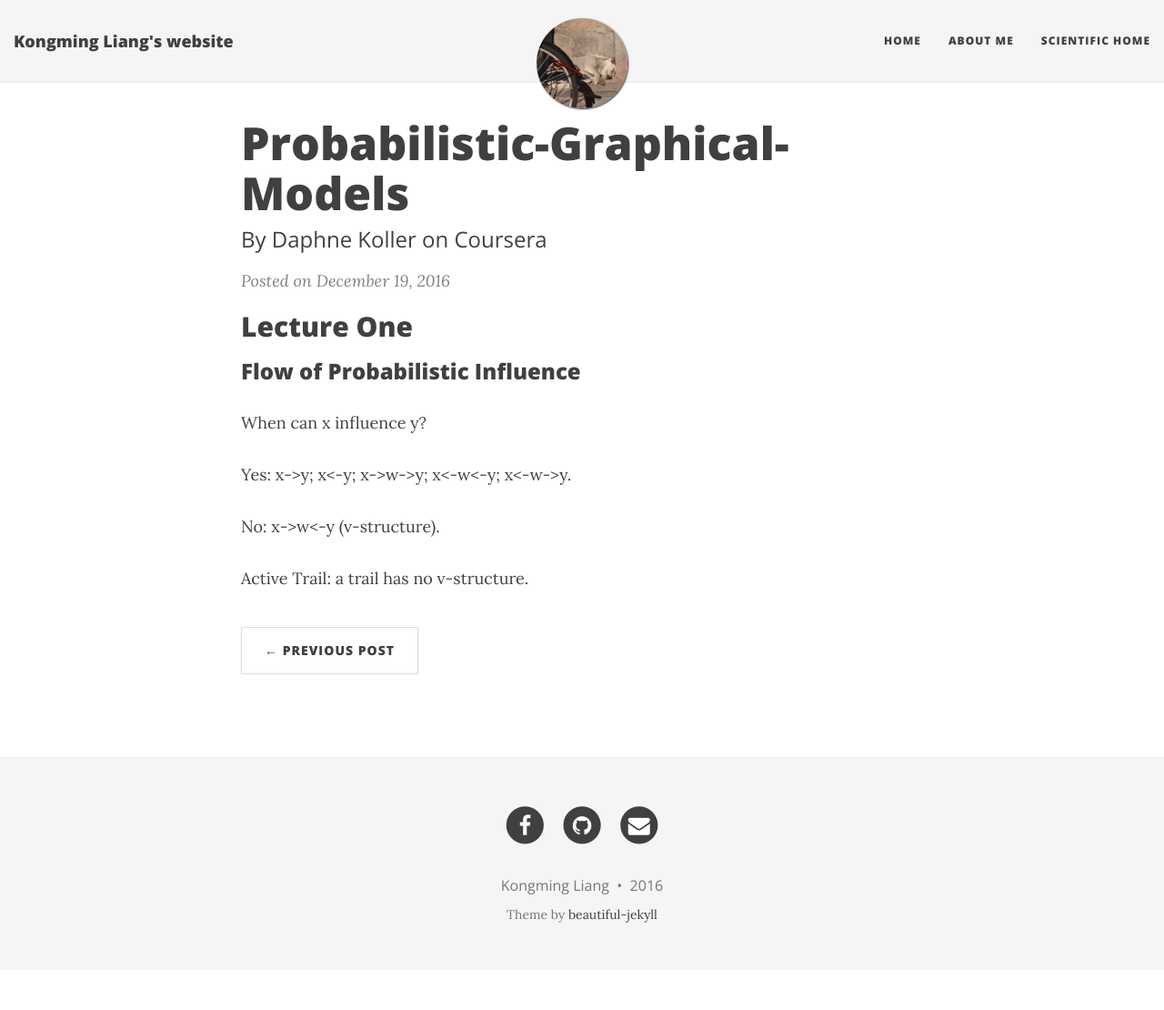
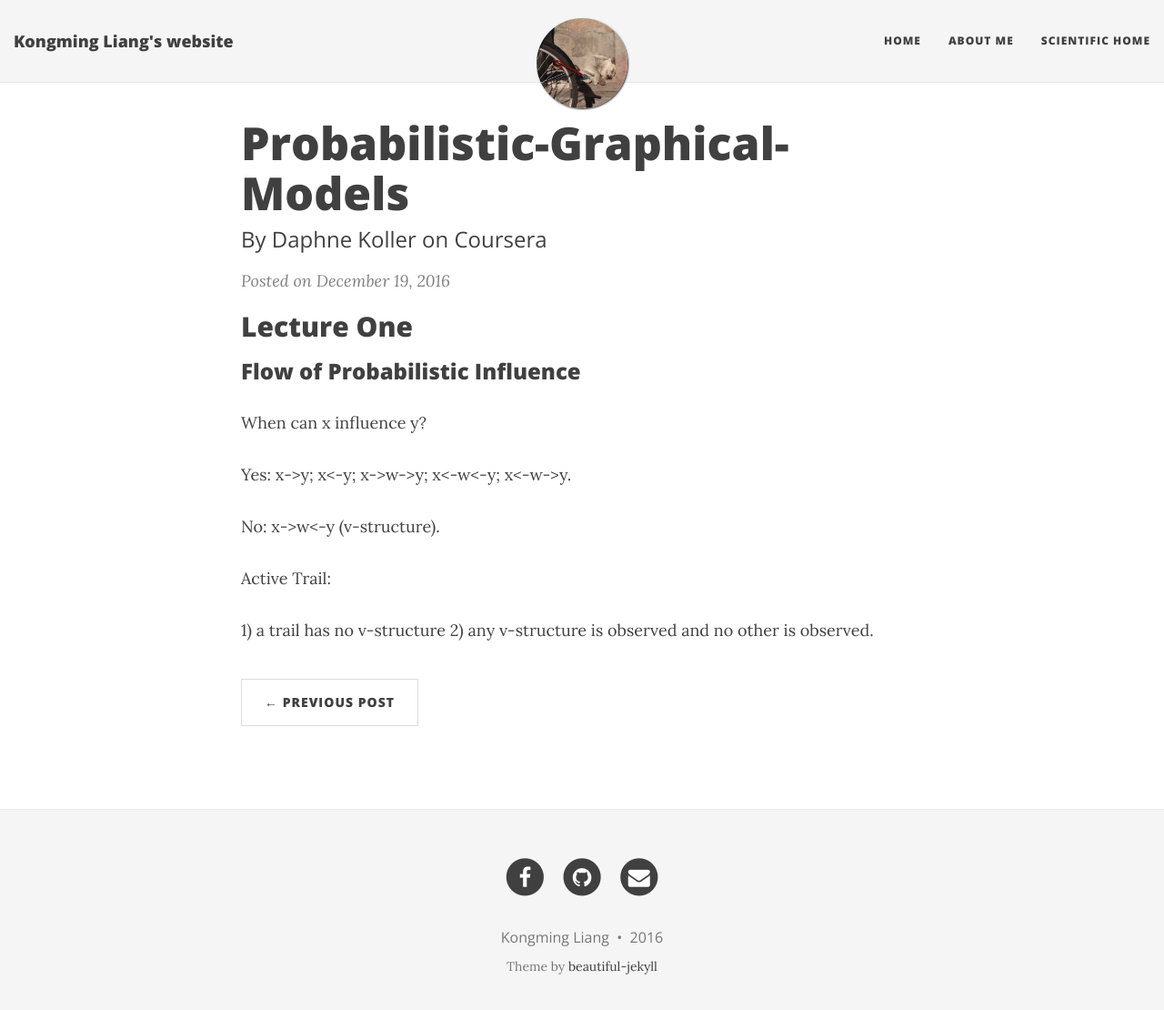
Before and after one commit to GriffinLiang/griffinliang.github.com, a Jekyll site: the page built from _posts/2016-12-19-Probabilistic-Graphical-Models.md, in a window 1280 px wide and 1123 px high. Shown: the top 1110 px of the window at 91% size. Built offline with Jekyll 4.4.1, drawn with Linux system fonts in a browser that asks for light colours; nearby versions of some CDN libraries.

Commit message:
Saved 2016-12-19-Probabilistic-Graphical-Models.md with Dillinger.io

```diff
--- a/_posts/2016-12-19-Probabilistic-Graphical-Models.md
+++ b/_posts/2016-12-19-Probabilistic-Graphical-Models.md
@@ -16,4 +16,7 @@ Yes: x->y; x<-y; x->w->y; x<-w<-y; x<-w->y.
 
 No: x->w<-y (v-structure).
 
-Active Trail: a trail has no v-structure.
+Active Trail:
+
+1) a trail has no v-structure
+2) any v-structure is observed and no other is observed.
```
